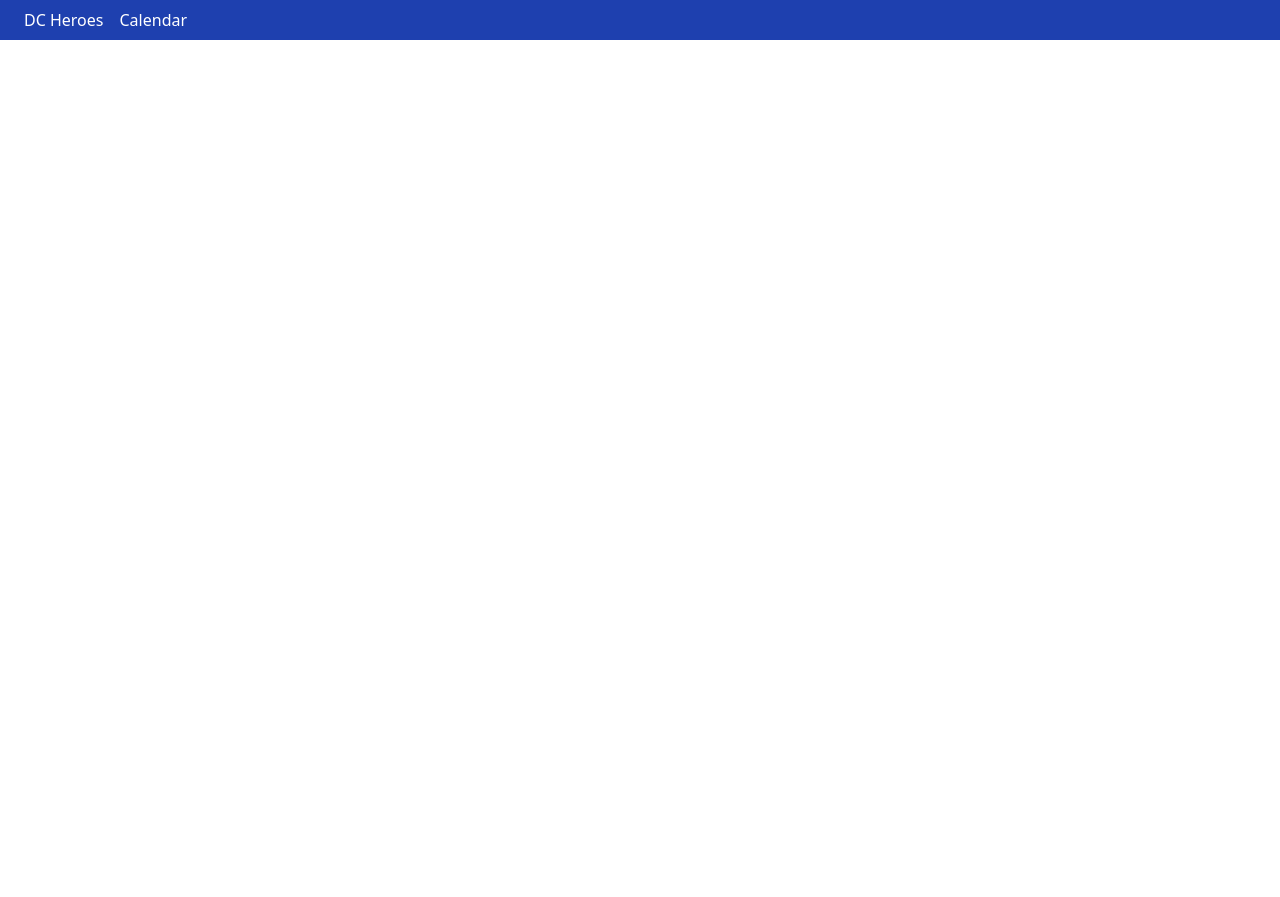
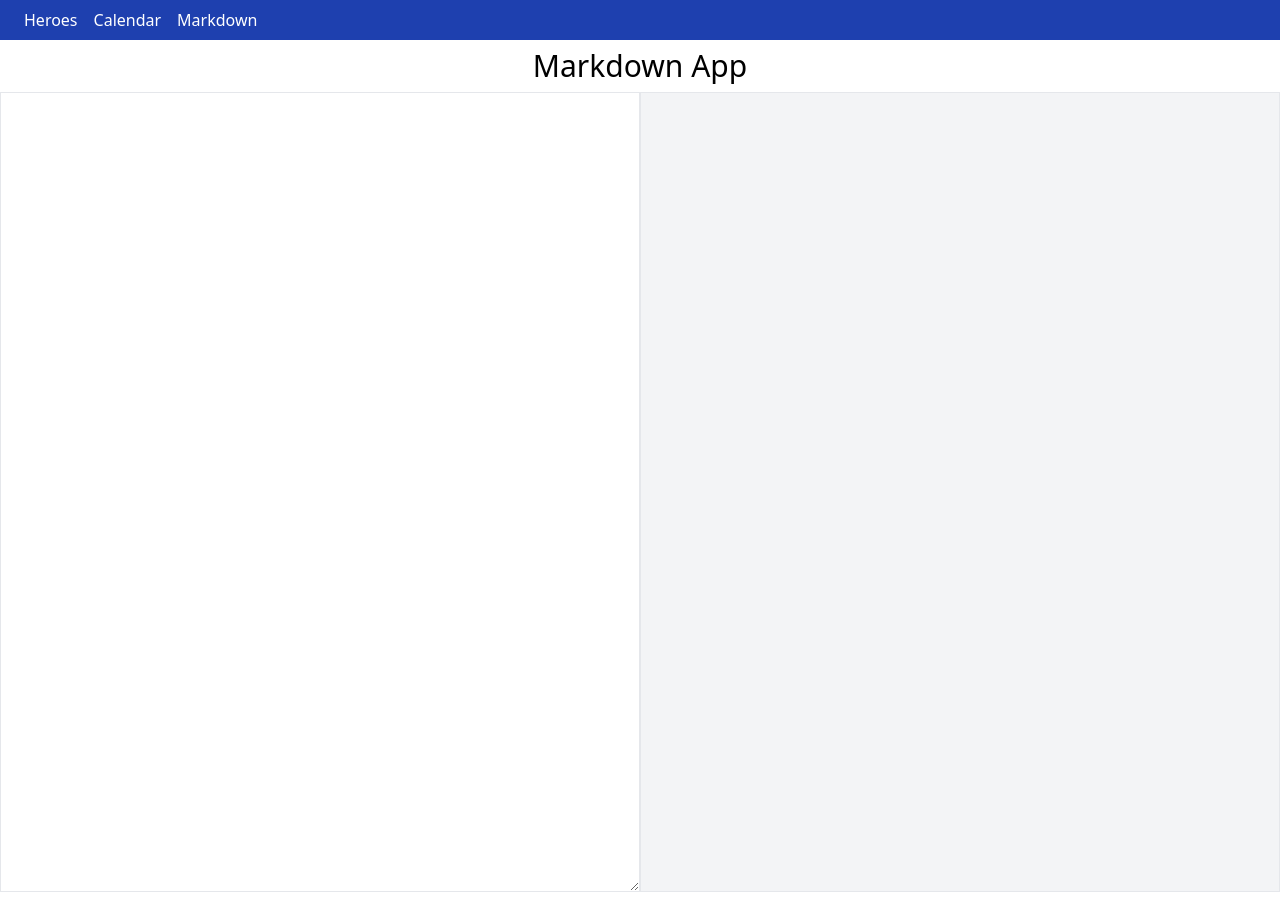
Before and after one commit to k40L1n/vue-full, a Vue app: page /markdown in a window 1280 px wide. Before the commit this address had no page. Before the commit the page ends 800 px from the top, so only its background shows below. Built offline with nearby package versions, Linux system fonts and the light colour scheme.

Commit message:
Markdown App added

```diff
--- a/package.json
+++ b/package.json
@@ -10,6 +10,7 @@
   "dependencies": {
     "autoprefixer": "^9.8.6",
     "core-js": "^3.6.5",
+    "marked": "^1.2.8",
     "postcss": "^7.0.35",
     "tailwindcss": "npm:@tailwindcss/postcss7-compat@^2.0.2",
     "vue": "^3.0.0",
--- a/router.js
+++ b/router.js
@@ -3,12 +3,14 @@
 import Home from './src/pages/Home';
 import Heroes from './src/pages/Heroes';
 import Calendar from './src/pages/Calendar';
+import Markdown from './src/pages/Markdown';
 
 
 const routes = [
   {path: '/', component:Home},
   {path: '/heroes', component:Heroes},
   {path: '/calendar', component:Calendar},
+  {path: '/markdown', component:Markdown},
 ]
 
 const router = createRouter({
--- a/src/components/AppHeader.vue
+++ b/src/components/AppHeader.vue
@@ -1,12 +1,21 @@
 <template>
   <nav class="w-full text-white bg-blue-800 px-4 py-2">
-    <router-link class="mx-2" to="/heroes">DC Heroes</router-link>
-    <router-link class="mx-2" to="/calendar">Calendar</router-link>
+    <router-link v-for="item in list" :key="item.to" class="mx-2" :to="item.to">{{ item.title }}</router-link>
   </nav>
 </template>
 
 <script>
-export default {};
+export default {
+  data(){
+    return {
+      list: [
+        {title: 'Heroes', to: '/heroes'},
+        {title: 'Calendar', to: '/calendar'},
+        {title: 'Markdown', to: '/markdown'}
+      ]
+    }
+  }
+};
 </script>
 
 <style></style>
--- /dev/null
+++ b/src/pages/Markdown.vue
@@ -0,0 +1,40 @@
+<template>
+  <div class="flex flex-wrap w-full">
+    <h1 class="w-full text-center text-3xl my-2">Markdown App</h1>
+    <section class="flex m-auto w-full h-screen">
+      <article class="w-1/2 border">
+        <textarea
+          class="w-full h-full"
+          :value="text"
+          @input="update"
+        ></textarea>
+      </article>
+      <article class="w-1/2 border bg-gray-100" v-html="markedText"></article>
+    </section>
+  </div>
+</template>
+
+<script>
+import marked from "marked";
+import debounce from "/utility/mixins/debounce";
+
+export default {
+  mixins: [debounce],
+  data() {
+    return {
+      text: "",
+    };
+  },
+  methods: {
+    update(e) {
+      const task = () => (this.text = e.target.value);
+      this.debounce(task, 500);
+    },
+  },
+  computed: {
+    markedText() {
+      return marked(this.text);
+    },
+  },
+};
+</script>
--- /dev/null
+++ b/utility/mixins/debounce.js
@@ -0,0 +1,13 @@
+export default {
+  data() {
+    return {
+      timeout: "",
+    };
+  },
+  methods: {
+    debounce(func, wait = 1000) {
+      clearTimeout(this.timeout);
+      this.timeout = setTimeout(func, wait);
+    },
+  },
+};
```
Also changed, not shown: 1 other file (tests, documents, lock files or other folders).
